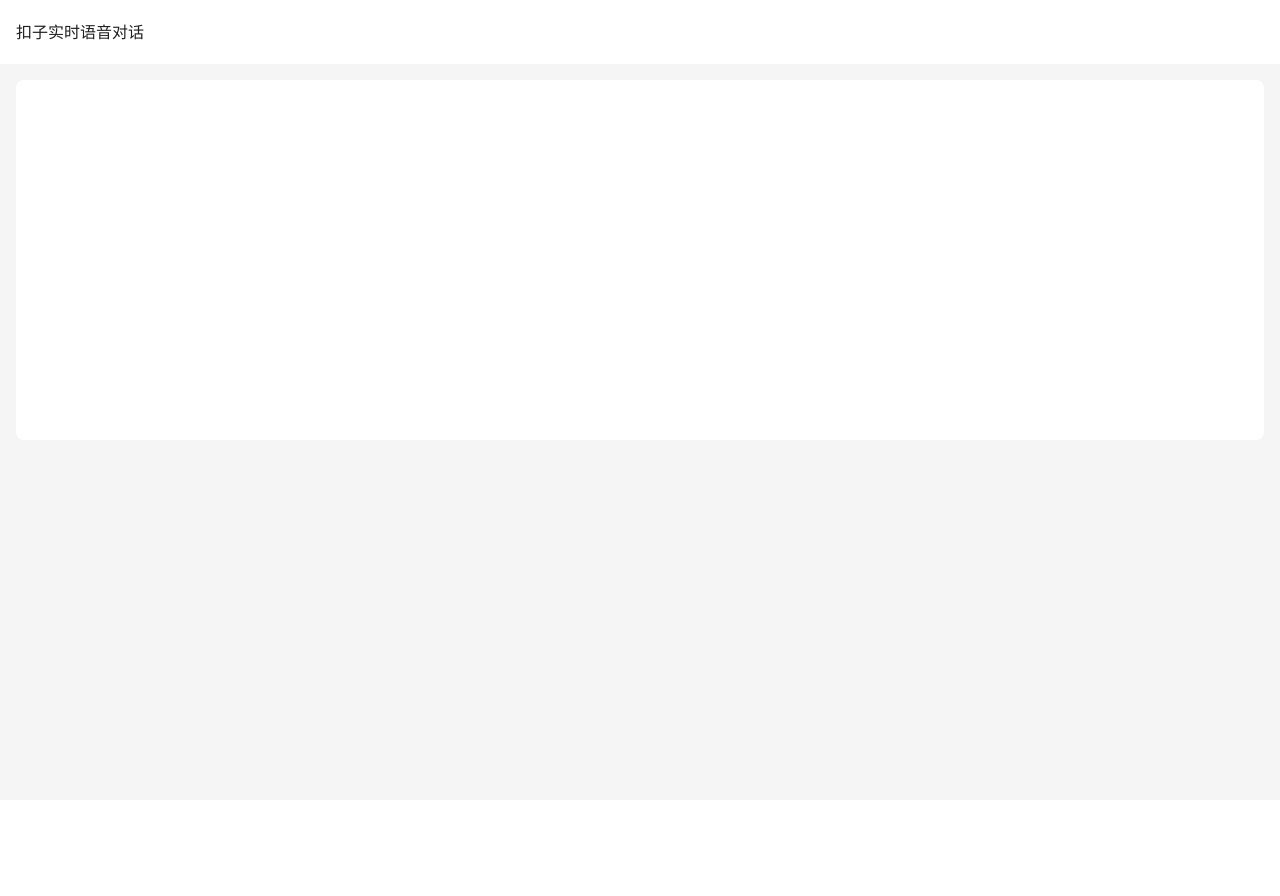
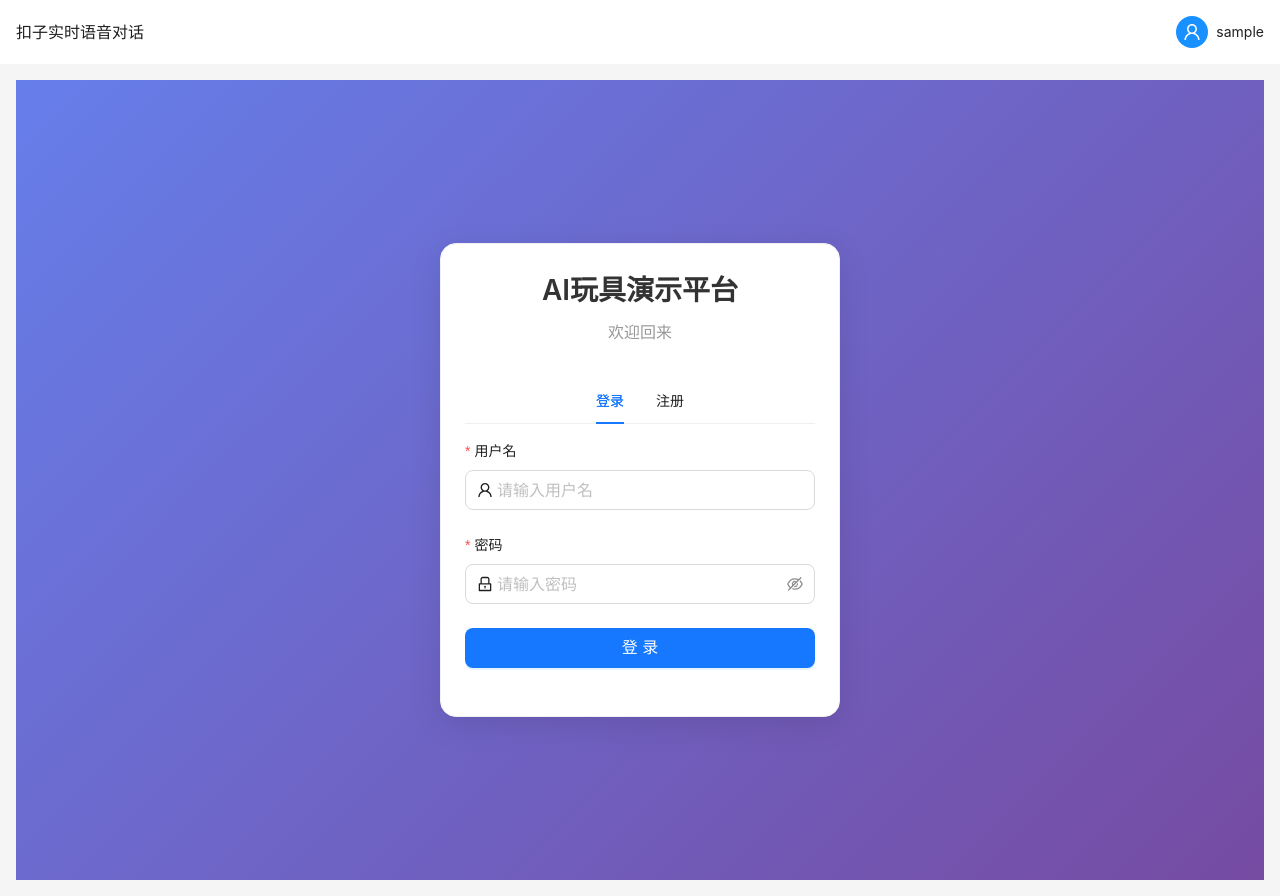
Before and after one commit to passol1988/testiot, a React (Vite) app: page /#/login in a window 1280 px wide. Before the commit this address had no page. Before the commit the page ends 800 px from the top, so only its background shows below. Built offline with nearby package versions, Linux system fonts and the light colour scheme; sample sign-in values are in the browser's storage.

Commit message:
feat: 实现登录注册功能和页面优化

```diff
--- a/index.html
+++ b/index.html
@@ -4,7 +4,7 @@
     <meta charset="UTF-8" />
     <link rel="icon" type="image/svg+xml" href="/logo.svg" />
     <meta name="viewport" content="width=device-width, initial-scale=1.0" />
-    <title>生活物联网 AI 玩具演示平台</title>
+    <title>AI玩具演示平台</title>
   </head>
 
   <body>
--- a/src/App.tsx
+++ b/src/App.tsx
@@ -3,71 +3,31 @@ import {
   Routes,
   Route,
   useLocation,
+  Navigate,
 } from 'react-router-dom';
 
-import { Layout, theme } from 'antd';
-import {
-  MessageOutlined,
-  CustomerServiceOutlined,
-  ExperimentOutlined,
-  RobotOutlined,
-} from '@ant-design/icons';
+import { Layout, theme, Dropdown, Avatar } from 'antd';
+import { LogoutOutlined, UserOutlined } from '@ant-design/icons';
+import { RobotOutlined } from '@ant-design/icons';
 
-import TTSWithTranscription from './pages/tts_transcription';
-import Transcription from './pages/transcription';
-import Speech from './pages/speech';
-import SimultInterpretation from './pages/simult-interpretation';
-import Chat from './pages/chat';
-import AudioTest from './pages/audio-test';
 import IoTToys from './pages/iot-toys';
+import Login from './pages/login';
 import './App.css';
 const { Header, Content } = Layout;
 
-const isHidden = location.hostname === 'www.coze.cn';
+// 路由守卫组件
+const PrivateRoute = ({ children }: { children: JSX.Element }) => {
+  const user = localStorage.getItem('currentUser');
+  return user ? children : <Navigate to="/login" replace />;
+};
+
 const menuItems = [
   {
     key: '/iot-toys',
     icon: <RobotOutlined />,
-    label: '生活物联网 AI 玩具',
-    title: '生活物联网 AI 玩具演示平台',
+    label: '生活物联网',
+    title: '生活物联网',
   },
-  {
-    key: '/chat',
-    icon: <MessageOutlined />,
-    label: '实时语音对话',
-    title: '实时语音对话 (Chat) 演示',
-  },
-  {
-    key: '/transcription',
-    icon: <CustomerServiceOutlined />,
-    label: '语音识别',
-    title: '语音识别 (ASR) 演示',
-  },
-  {
-    key: '/speech',
-    icon: <ExperimentOutlined />,
-    label: '语音合成',
-    title: '语音合成 (TTS) 演示',
-  },
-  {
-    key: '/simult',
-    icon: <CustomerServiceOutlined />,
-    label: '同声传译',
-    title: '多语种实时翻译 (Simult) 演示',
-    isHidden,
-  },
-  {
-    key: '/tts_transcription',
-    icon: <ExperimentOutlined />,
-    label: '语音识别+实时语音对话',
-    title: '语音识别 (ASR) +TTS',
-    isHidden,
-  },
-  // {
-  //   key: '/audio-test',
-  //   icon: <AudioOutlined />,
-  //   label: '音频测试',
-  // },
 ];
 
 function MainLayout() {
@@ -81,6 +41,22 @@ function MainLayout() {
     item => item.key === location.pathname,
   );
   const currentTitle = currentMenuItem?.title || '扣子实时语音对话';
+
+  // 获取当前用户
+  const currentUser = localStorage.getItem('currentUser');
+
+  // 用户下拉菜单
+  const userMenuItems = [
+    {
+      key: 'logout',
+      icon: <LogoutOutlined />,
+      label: '退出登录',
+      onClick: () => {
+        localStorage.removeItem('currentUser');
+        window.location.href = '#/login';
+      },
+    },
+  ];
 
   return (
     <Layout style={{ minHeight: '100vh' }}>
@@ -108,6 +84,16 @@ function MainLayout() {
                 {currentTitle}
               </h3>
             </div>
+            {currentUser && (
+              <div className="header-right">
+                <Dropdown menu={{ items: userMenuItems }} placement="bottomRight">
+                  <div style={{ display: 'flex', alignItems: 'center', cursor: 'pointer', padding: '0 16px' }}>
+                    <Avatar icon={<UserOutlined />} style={{ marginRight: 8, backgroundColor: '#1890ff' }} />
+                    <span>{JSON.parse(currentUser).username}</span>
+                  </div>
+                </Dropdown>
+              </div>
+            )}
           </div>
         </Header>
         <Content style={{ margin: '16px' }}>
@@ -121,16 +107,15 @@ function MainLayout() {
             }}
           >
             <Routes>
-              <Route path="/" element={<IoTToys />} />
-              <Route path="/chat" element={<Chat />} />
-              <Route path="/audio-test" element={<AudioTest />} />
-              <Route path="/transcription" element={<Transcription />} />
-              <Route path="/speech" element={<Speech />} />
-              <Route path="/iot-toys" element={<IoTToys />} />
-              <Route path="/simult" element={<SimultInterpretation />} />
+              <Route path="/" element={<Navigate to="/iot-toys" replace />} />
+              <Route path="/login" element={<Login />} />
               <Route
-                path="/tts_transcription"
-                element={<TTSWithTranscription />}
+                path="/iot-toys"
+                element={
+                  <PrivateRoute>
+                    <IoTToys />
+                  </PrivateRoute>
+                }
               />
             </Routes>
           </div>
--- a/src/pages/iot-toys/index.tsx
+++ b/src/pages/iot-toys/index.tsx
@@ -608,8 +608,8 @@ const IoTToys = () => {
   // 渲染初始状态界面
   const renderIdleState = () => (
     <div className="hero-section">
-      <h1>生活物联网 AI 玩具演示平台</h1>
-      <p>体验智能对话，开启物联网新时代</p>
+      <h1>AI玩具演示平台</h1>
+      <p>体验智能对话，开启 AI 玩具新时代</p>
       <div className="button-group">
         <Button
           type="primary"
@@ -774,8 +774,8 @@ const IoTToys = () => {
             localStorageKey={localStorageKey}
             fields={['base_ws_url', 'bot_id', 'pat', 'voice_id', 'workflow_id', 'user_id']}
             className="settings-button"
-            buttonText="基础配置"
-            modalTitle="基础配置"
+            buttonText="通话配置"
+            modalTitle="通话配置"
           />
           <Button
             type="default"
--- /dev/null
+++ b/src/pages/login/index.css
@@ -0,0 +1,41 @@
+.login-container {
+  min-height: 100vh;
+  display: flex;
+  align-items: center;
+  justify-content: center;
+  background: linear-gradient(135deg, #667eea 0%, #764ba2 100%);
+  padding: 20px;
+}
+
+.login-card {
+  width: 100%;
+  max-width: 400px;
+  box-shadow: 0 8px 32px rgba(0, 0, 0, 0.1);
+  border-radius: 16px;
+}
+
+.login-header {
+  text-align: center;
+  margin-bottom: 32px;
+}
+
+.login-header h1 {
+  font-size: 28px;
+  font-weight: 600;
+  color: #333;
+  margin-bottom: 8px;
+}
+
+.login-header p {
+  font-size: 16px;
+  color: #999;
+  margin: 0;
+}
+
+.login-container .ant-form-item-label > label {
+  font-weight: 500;
+}
+
+.login-container .ant-tabs-nav-list {
+  margin-bottom: 24px;
+}
--- /dev/null
+++ b/src/pages/login/index.tsx
@@ -0,0 +1,249 @@
+import { useState } from 'react';
+import { Form, Input, Button, Card, Tabs, message } from 'antd';
+import { UserOutlined, LockOutlined } from '@ant-design/icons';
+import { useNavigate } from 'react-router-dom';
+import './index.css';
+
+const { TabPane } = Tabs;
+
+interface LoginForm {
+  username: string;
+  password: string;
+}
+
+interface RegisterForm {
+  username: string;
+  password: string;
+  confirmPassword: string;
+}
+
+// 生成随机 user_id
+const generateUserId = (): string => {
+  return `user_${Date.now()}_${Math.random().toString(36).substr(2, 9)}`;
+};
+
+const Login = () => {
+  const [loading, setLoading] = useState(false);
+  const navigate = useNavigate();
+  const [loginForm] = Form.useForm<LoginForm>();
+  const [registerForm] = Form.useForm<RegisterForm>();
+
+  // 检查用户是否已登录
+  const checkLoginStatus = () => {
+    const user = localStorage.getItem('currentUser');
+    if (user) {
+      navigate('/iot-toys');
+      return true;
+    }
+    return false;
+  };
+
+  // 登录处理
+  const handleLogin = async (values: LoginForm) => {
+    setLoading(true);
+    try {
+      // 从 localStorage 获取用户数据
+      const usersStr = localStorage.getItem('users');
+      const users = usersStr ? JSON.parse(usersStr) : [];
+
+      // 查找用户
+      const user = users.find(
+        (u: any) => u.username === values.username && u.password === values.password
+      );
+
+      if (user) {
+        // 保存当前用户到 localStorage
+        localStorage.setItem('currentUser', JSON.stringify(user));
+        message.success('登录成功');
+        navigate('/iot-toys');
+      } else {
+        message.error('用户名或密码错误');
+      }
+    } catch (error) {
+      message.error('登录失败');
+    } finally {
+      setLoading(false);
+    }
+  };
+
+  // 注册处理
+  const handleRegister = async (values: RegisterForm) => {
+    setLoading(true);
+    try {
+      // 从 localStorage 获取用户数据
+      const usersStr = localStorage.getItem('users');
+      const users = usersStr ? JSON.parse(usersStr) : [];
+
+      // 检查用户名是否已存在
+      const existingUser = users.find((u: any) => u.username === values.username);
+      if (existingUser) {
+        message.error('用户名已存在');
+        setLoading(false);
+        return;
+      }
+
+      // 创建新用户
+      const newUser = {
+        id: Date.now().toString(),
+        username: values.username,
+        password: values.password,
+        userId: generateUserId(),
+        createdAt: new Date().toISOString(),
+      };
+
+      // 保存用户数据
+      users.push(newUser);
+      localStorage.setItem('users', JSON.stringify(users));
+
+      // 保存当前用户
+      localStorage.setItem('currentUser', JSON.stringify(newUser));
+
+      message.success('注册成功，已自动登录');
+      navigate('/iot-toys');
+    } catch (error) {
+      message.error('注册失败');
+    } finally {
+      setLoading(false);
+    }
+  };
+
+  // 检查登录状态
+  useState(() => {
+    checkLoginStatus();
+  });
+
+  return (
+    <div className="login-container">
+      <Card className="login-card">
+        <div className="login-header">
+          <h1>AI玩具演示平台</h1>
+          <p>欢迎回来</p>
+        </div>
+        <Tabs defaultActiveKey="login" centered>
+          <TabPane tab="登录" key="login">
+            <Form
+              form={loginForm}
+              name="login"
+              onFinish={handleLogin}
+              autoComplete="off"
+              layout="vertical"
+            >
+              <Form.Item
+                label="用户名"
+                name="username"
+                rules={[{ required: true, message: '请输入用户名' }]}
+              >
+                <Input
+                  prefix={<UserOutlined />}
+                  placeholder="请输入用户名"
+                  size="large"
+                />
+              </Form.Item>
+
+              <Form.Item
+                label="密码"
+                name="password"
+                rules={[{ required: true, message: '请输入密码' }]}
+              >
+                <Input.Password
+                  prefix={<LockOutlined />}
+                  placeholder="请输入密码"
+                  size="large"
+                />
+              </Form.Item>
+
+              <Form.Item>
+                <Button
+                  type="primary"
+                  htmlType="submit"
+                  loading={loading}
+                  block
+                  size="large"
+                >
+                  登录
+                </Button>
+              </Form.Item>
+            </Form>
+          </TabPane>
+
+          <TabPane tab="注册" key="register">
+            <Form
+              form={registerForm}
+              name="register"
+              onFinish={handleRegister}
+              autoComplete="off"
+              layout="vertical"
+            >
+              <Form.Item
+                label="用户名"
+                name="username"
+                rules={[
+                  { required: true, message: '请输入用户名' },
+                  { min: 3, message: '用户名至少3个字符' },
+                ]}
+              >
+                <Input
+                  prefix={<UserOutlined />}
+                  placeholder="请输入用户名"
+                  size="large"
+                />
+              </Form.Item>
+
+              <Form.Item
+                label="密码"
+                name="password"
+                rules={[
+                  { required: true, message: '请输入密码' },
+                  { min: 6, message: '密码至少6个字符' },
+                ]}
+              >
+                <Input.Password
+                  prefix={<LockOutlined />}
+                  placeholder="请输入密码"
+                  size="large"
+                />
+              </Form.Item>
+
+              <Form.Item
+                label="确认密码"
+                name="confirmPassword"
+                dependencies={['password']}
+                rules={[
+                  { required: true, message: '请确认密码' },
+                  ({ getFieldValue }) => ({
+                    validator(_, value) {
+                      if (!value || getFieldValue('password') === value) {
+                        return Promise.resolve();
+                      }
+                      return Promise.reject(new Error('两次输入的密码不一致'));
+                    },
+                  }),
+                ]}
+              >
+                <Input.Password
+                  prefix={<LockOutlined />}
+                  placeholder="请再次输入密码"
+                  size="large"
+                />
+              </Form.Item>
+
+              <Form.Item>
+                <Button
+                  type="primary"
+                  htmlType="submit"
+                  loading={loading}
+                  block
+                  size="large"
+                >
+                  注册
+                </Button>
+              </Form.Item>
+            </Form>
+          </TabPane>
+        </Tabs>
+      </Card>
+    </div>
+  );
+};
+
+export default Login;
```
